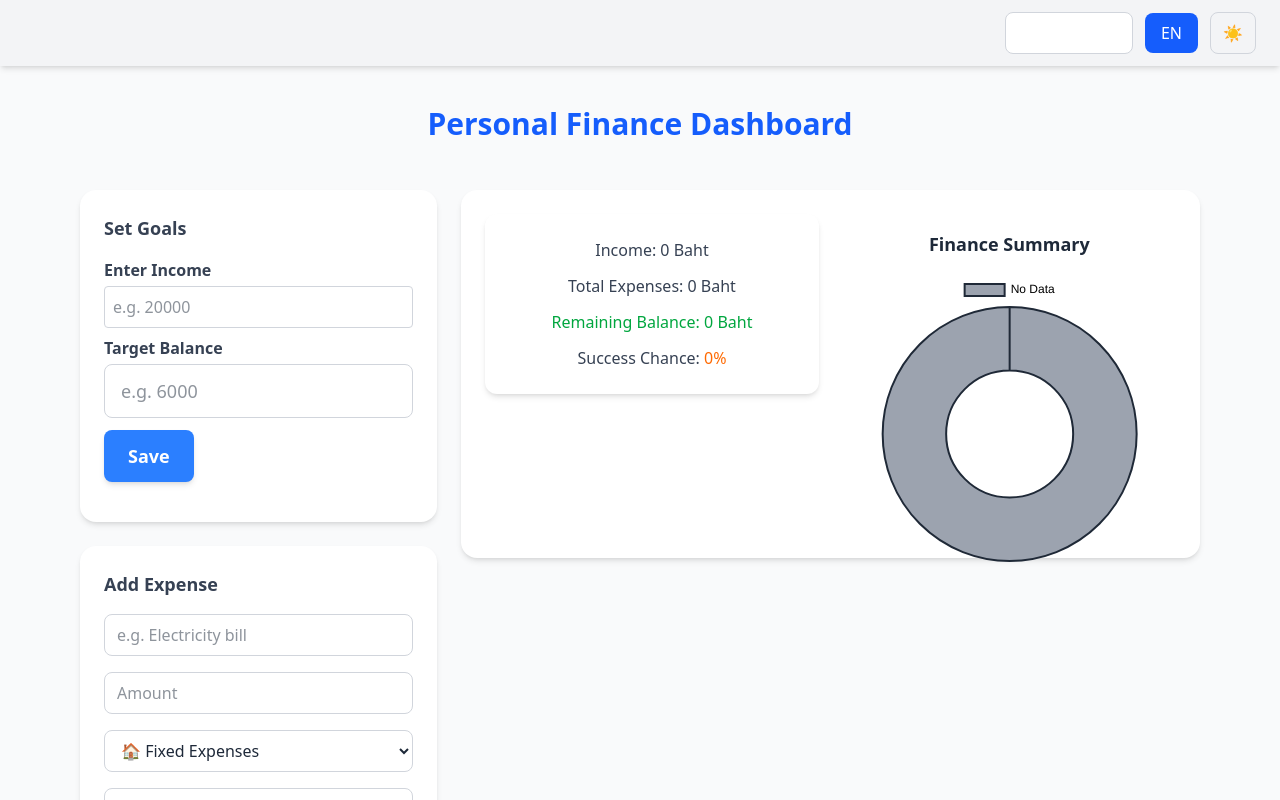
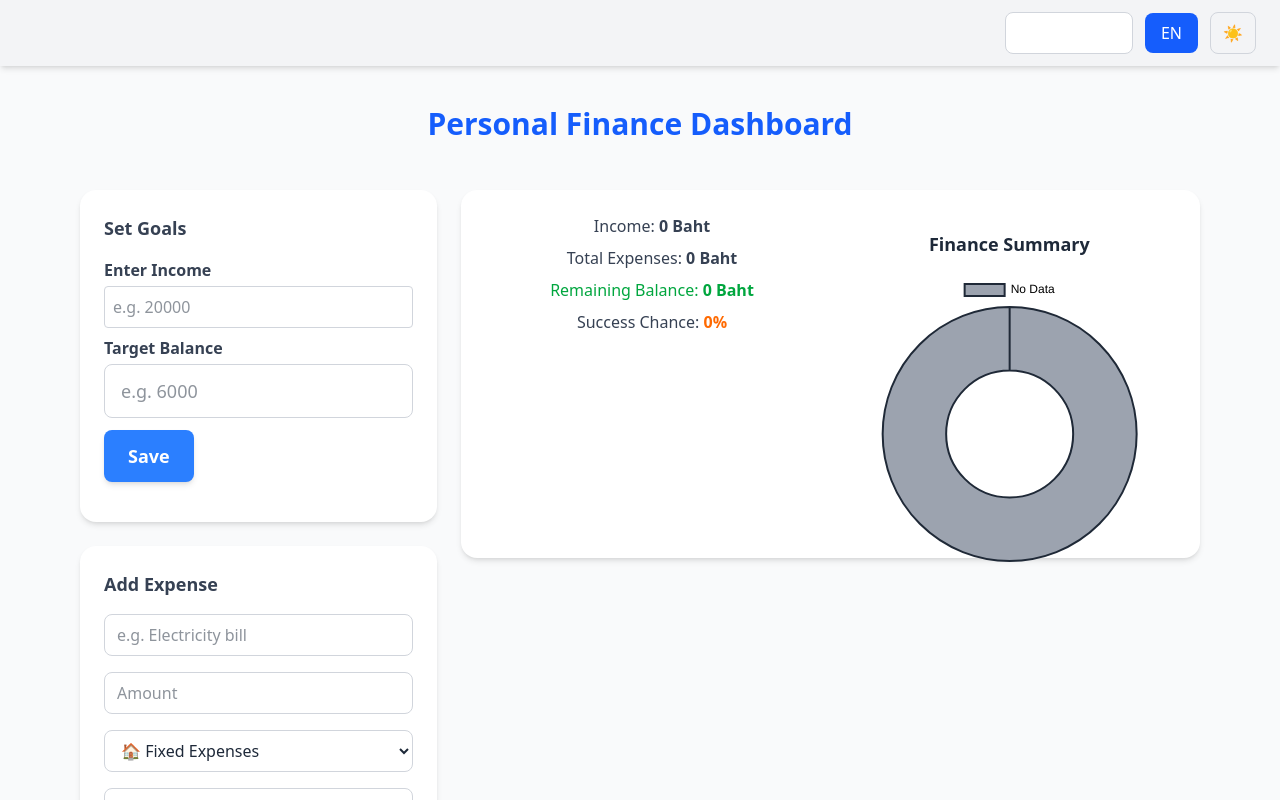
Before and after one commit to thee-banda/personal-finance-app, a React (Vite) app in the folder frontend/: page / in a window 1280 px wide. Shown: the top 800 px of the page. Built offline with nearby package versions, Linux system fonts and the light colour scheme.

Commit message:
style(ui): refine DashboardSummary layout and remove card border for better integration with chart

```diff
--- a/frontend/src/components/DashboardSummary.jsx
+++ b/frontend/src/components/DashboardSummary.jsx
@@ -10,20 +10,35 @@ function DashboardSummary({ income, expenses, target }) {
     : 0;
 
   return (
-    <div className="bg-white dark:bg-gray-800 shadow-md rounded-xl p-4 sm:p-6 w-full max-w-md text-center space-y-3">
-      <p className="text-gray-700 dark:text-gray-200">{t.income}: {income} {t.currency}</p>
-      <p className="text-gray-700 dark:text-gray-200">{t.totalExpenses}: {totalExpense} {t.currency}</p>
-      <p className={balance >= 0 ? "text-green-600 dark:text-green-400" : "text-red-600 dark:text-red-400"}>
-        {t.balance}: {balance} {t.currency}
+    <div className="flex flex-col justify-center items-center text-center space-y-2">
+      <p className="text-gray-700 dark:text-gray-200 font-medium">
+        {t.income}: <span className="font-semibold">{income} {t.currency}</span>
       </p>
-      <p className="text-gray-700 dark:text-gray-200">
+      <p className="text-gray-700 dark:text-gray-200 font-medium">
+        {t.totalExpenses}: <span className="font-semibold">{totalExpense} {t.currency}</span>
+      </p>
+      <p
+        className={`font-medium ${
+          balance >= 0
+            ? "text-green-600 dark:text-green-400"
+            : "text-red-600 dark:text-red-400"
+        }`}
+      >
+        {t.balance}: <span className="font-semibold">{balance} {t.currency}</span>
+      </p>
+      <p className="text-gray-700 dark:text-gray-200 font-medium">
         {t.successChance}:{" "}
-        <span className={successPercent >= 80 ? "text-green-600 dark:text-green-400" : "text-orange-500 dark:text-orange-400"}>
+        <span
+          className={`font-bold ${
+            successPercent >= 80
+              ? "text-green-600 dark:text-green-400"
+              : "text-orange-500 dark:text-orange-400"
+          }`}
+        >
           {successPercent}%
         </span>
       </p>
     </div>
-
   );
 }
 
```
